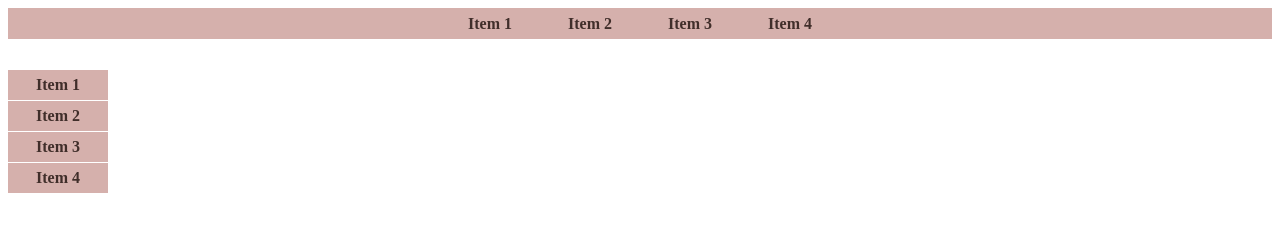
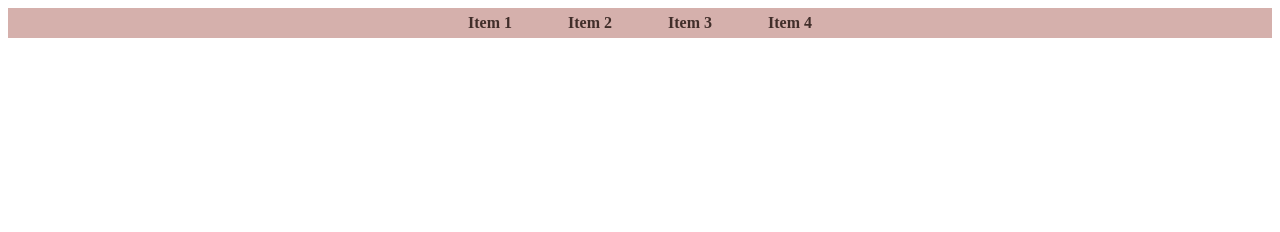
Before and after one commit to EagleVee/web28, a plain HTML site: page Day3/menu.html in a window 1280 px wide. Drawn offline with Linux system fonts and the light colour scheme.

Commit message:
refactor to using javascript file

```diff
--- a/Day3/menu.html
+++ b/Day3/menu.html
@@ -1,21 +1,14 @@
 <!DOCTYPE html>
-<html>
-  <head>
-    <title>Horizontal Menu</title>
-    <link href="menuStyles.css" rel="stylesheet">
-  </head>
-  <body>
-  <nav class="menuHorizontal">
-    <span>Item 1</span>
-    <span>Item 2</span>
-    <span>Item 3</span>
-    <span>Item 4</span>
-  </nav>
-  <nav class="menuVertical">
-    <span>Item 1</span>
-    <span>Item 2</span>
-    <span>Item 3</span>
-    <span>Item 4</span>
-  </nav>
-  </body>
+<html lang="en">
+
+<head>
+  <title>Menu</title>
+  <link href="menuStyles.css" rel="stylesheet">
+</head>
+<body>
+  <script src="menuJS.js"></script>
+<script>
+  document.body.innerHTML = renderMenu()
+</script>
+</body>
 </html>
--- /dev/null
+++ b/Day3/menuJS.js
@@ -0,0 +1,41 @@
+const renderMenu = () => {
+  let dropDown = ''
+  for (let i = 1; i < 5; i++) {
+    let dropMenu = ''
+    for (let j = 1; j < 5; j++) {
+      let secondaryDropMenu = ''
+      for (let k = 1; k < 5; k++) {
+        secondaryDropMenu +=
+          `
+          <span>
+             Item ${i}.${j}.${k}
+          </span>
+          `
+      }
+      dropMenu +=
+        `
+        <span class="secondary-drop-down">
+          Item ${i}.${j}
+          <nav class="secondary-drop-menu">
+            ${secondaryDropMenu}
+          </nav>
+        </span>
+        `
+    }
+    dropDown +=
+      `
+      <span class="drop-down">
+        Item ${i}
+        <nav class="drop-menu">
+          ${dropMenu}
+        </nav>
+      </span>
+      `
+  }
+  const menu = `
+  <nav class="menu">
+    ${dropDown}
+  </nav>
+  `
+  return menu
+}
--- a/Day3/menuStyles.css
+++ b/Day3/menuStyles.css
@@ -1,15 +1,33 @@
-.menuHorizontal {
+.menu {
   display: flex;
   justify-content: center;
   background-color: #D5B0AC;
+  position: static;
 }
-.menuVertical {
-  margin-top: 30px;
-  display: inline-block;
+.drop-down {
+  display: flex;
+  position: relative;
+  justify-content: center;
+}
+.drop-menu {
+  position: absolute;
+  top: 30px;
+  display: none;
+  justify-content: center;
+}
+.secondary-drop-down {
+  display: flex;
+  position: relative;
+  justify-content: center;
+}
+.secondary-drop-menu {
+  position: absolute;
+  left: 100px;
+  top: 0px;
+  display: none;
   justify-content: center;
 }
 span {
-  margin-top: 1px;
   width: 100px;
   height: 30px;
   background-color: #D5B0AC;
@@ -21,7 +39,6 @@ span {
 }
 span:hover {
   cursor: pointer;
-  margin-top: 2px;
   width: 100px;
   height: 30px;
   background-color: #9CD08F;
@@ -31,3 +48,5 @@ span:hover {
   align-items: center;
   justify-content: center;
 }
+.drop-down:hover .drop-menu { display: block; }
+.secondary-drop-down:hover .secondary-drop-menu { display: block }
```
